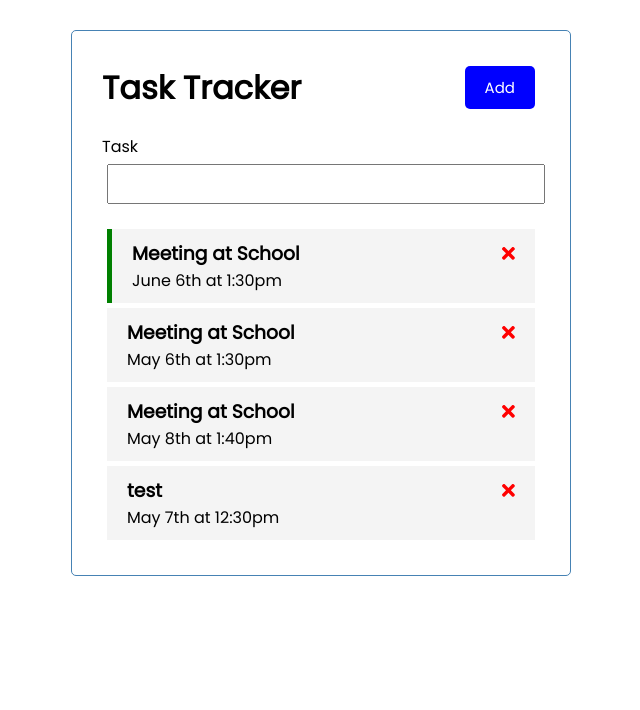
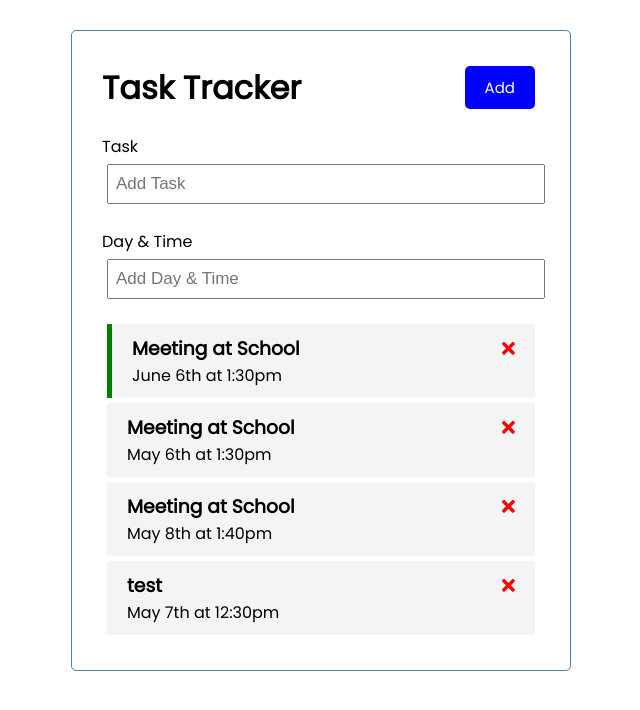
Before and after one commit to Katiasfihi/first-angular-app, an Angular app: page / in a window 1280 px wide. Shown: the top 710 px of the page, without its empty margins (319-959 px from the left). Built offline with nearby package versions, Linux system fonts and the light colour scheme; data requests are answered from the project's data file.

Commit message:
second form

```diff
--- a/src/app/components/add-task/add-task.component.html
+++ b/src/app/components/add-task/add-task.component.html
@@ -1,6 +1,10 @@
 <form>
 <div class="form-control">
     <label for='text'>Task</label>
-    <input type='text' name='text' id='text'>
+    <input type='text' name='text' id='text' placeholder="Add Task">
+</div>
+<div class="form-control">
+    <label for='day'>Day & Time</label>
+    <input type='text' name='day' id='day' placeholder="Add Day & Time">
 </div>
 </form>
```
